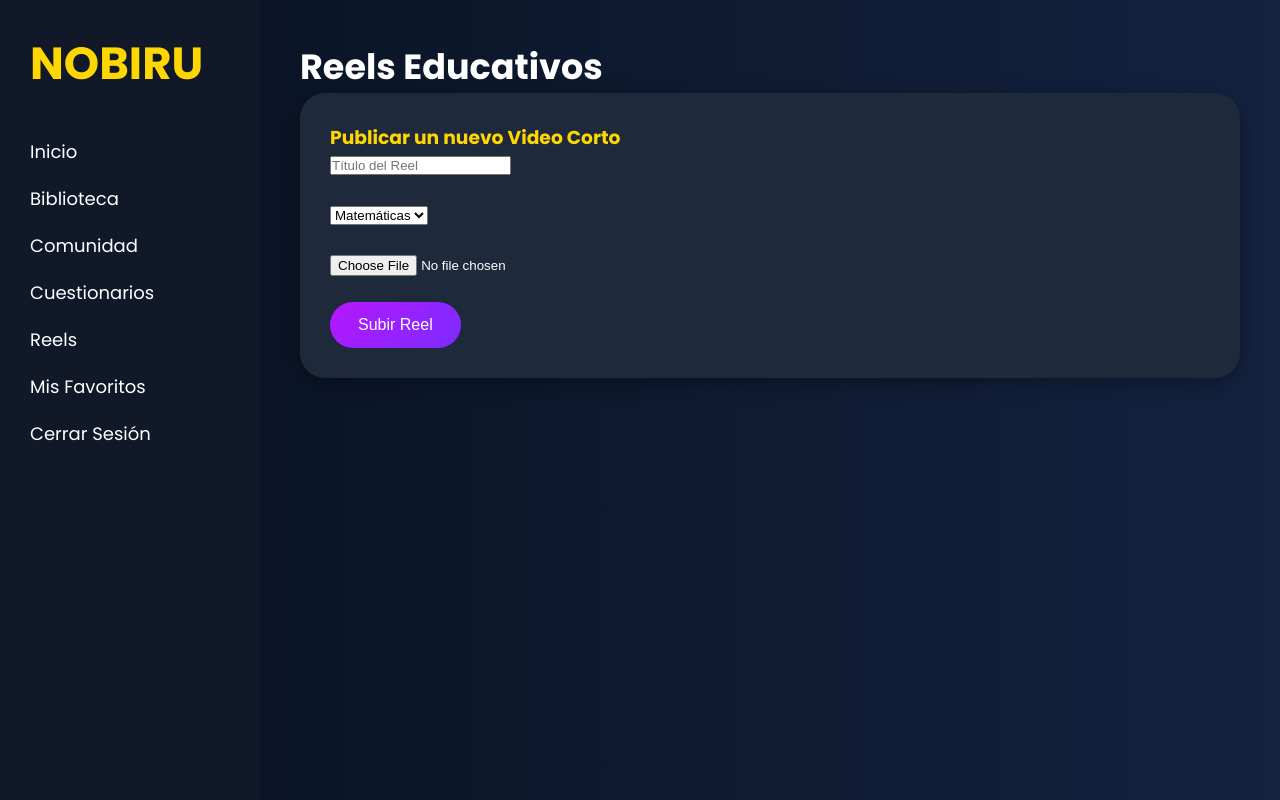
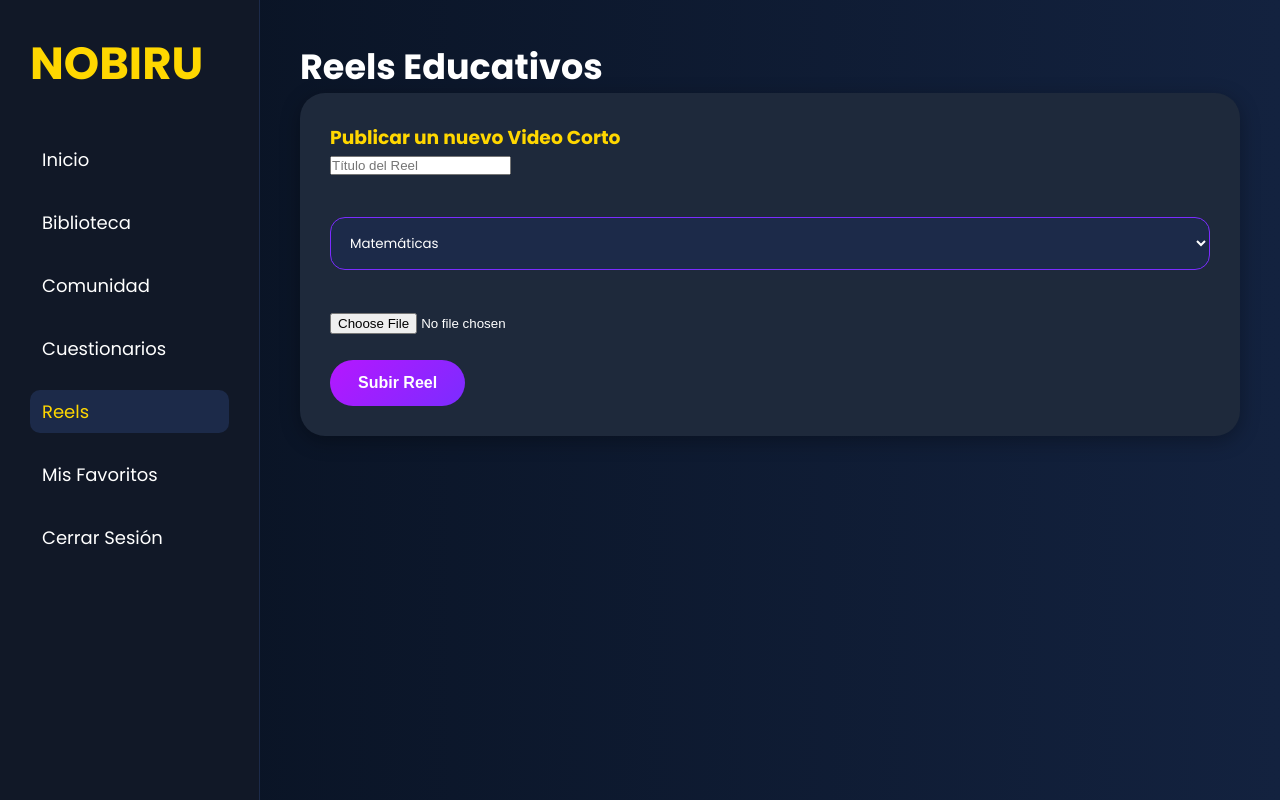
Before and after one commit to eray1324/Nobiru-0.1, a Flask app: page /reels in a window 1280 px wide. Run offline with Flask 3, Linux system fonts and the light colour scheme; the visitor is signed in with stand-in values (Sample User, id 1); data that the repository does not hold is empty; some libraries are stand-ins or nearby versions.

Commit message:
Update style.css

```diff
--- a/static/css/style.css
+++ b/static/css/style.css
@@ -9,7 +9,6 @@
 /* ==========================
 FONDO GENERAL
 ========================== */
-
 body{
     background:linear-gradient(90deg,#081120,#13223f);
     color:white;
@@ -20,7 +19,6 @@ body{
 /* ==========================
 CONTENEDORES GENERALES
 ========================== */
-
 .contenedor{
     width:90%;
     max-width:1400px;
@@ -31,7 +29,6 @@ CONTENEDORES GENERALES
 /* ==========================
 TÍTULOS
 ========================== */
-
 h1{
     color:#FFD700;
     font-size:70px;
@@ -55,7 +52,6 @@ p{
 /* ==========================
 ENCABEZADO BIBLIOTECA
 ========================== */
-
 .encabezado{
     display:flex;
     align-items:center;
@@ -72,26 +68,17 @@ ENCABEZADO BIBLIOTECA
 /* ==========================
 BOTÓN +
 ========================== */
-
 .boton-mas{
-
     width:75px;
     height:75px;
-
     border-radius:50%;
-
     background:linear-gradient(135deg,#b517ff,#7b2cff);
-
     color:white;
-
     display:flex;
     justify-content:center;
     align-items:center;
-
     text-decoration:none;
-
     font-size:45px;
-
     transition:.3s;
 }
 
@@ -102,23 +89,14 @@ BOTÓN +
 /* ==========================
 BUSCADOR
 ========================== */
-
 .buscador input{
-
     width:420px;
-
     padding:18px 25px;
-
     border:none;
-
     border-radius:50px;
-
     background:#1c2a49;
-
     color:white;
-
     outline:none;
-
     font-size:18px;
 }
 
@@ -129,12 +107,9 @@ BUSCADOR
 /* ==========================
 SUBTÍTULOS
 ========================== */
-
 .subtitulo{
-
     margin-top:40px;
     margin-bottom:30px;
-
     font-size:40px;
     color:white;
 }
@@ -142,182 +117,222 @@ SUBTÍTULOS
 /* ==========================
 GRID DE MATERIALES
 ========================== */
-
 .contenedor-materiales{
-
     display:grid;
-
-    grid-template-columns:
-    repeat(auto-fill,minmax(330px,1fr));
-
+    grid-template-columns: repeat(auto-fill,minmax(330px,1fr));
     gap:30px;
 }
 
 /* ==========================
 TARJETAS
 ========================== */
-
 .card-material{
-
     background:#16233c;
-
     padding:30px;
-
     border-radius:30px;
-
     box-shadow:0 0 25px rgba(0,0,0,.25);
-
     transition:.3s;
 }
 
 .card-material:hover{
-
     transform:translateY(-8px);
-
     box-shadow:0 10px 35px rgba(0,0,0,.4);
 }
 
 .card-material h3{
-
     color:#FFD700;
-
     margin-bottom:20px;
-
     font-size:28px;
 }
 
 /* ==========================
 BOTONES GENERALES
 ========================== */
-
-button{
-
+button, .btn-primario{
     background:linear-gradient(135deg,#b517ff,#7b2cff);
-
     border:none;
-
     color:white;
-
     padding:14px 28px;
-
     border-radius:30px;
-
     cursor:pointer;
-
     font-size:16px;
-
+    font-weight: 600;
     transition:.3s;
 }
 
-button:hover{
+button:hover, .btn-primario:hover{
+    transform:scale(1.05);
+    box-shadow: 0 5px 15px rgba(181, 23, 255, 0.4);
+}
 
-    transform:scale(1.05);
+.btn-secundario {
+    background: #1c2a49;
+    color: #FFD700;
+    border: 1px solid #7b2cff;
+    padding: 10px 20px;
+    border-radius: 30px;
+    cursor: pointer;
+    font-weight: 500;
+    transition: 0.3s;
+}
+
+.btn-secundario:hover {
+    background: #7b2cff;
+    color: white;
 }
 
 /* ==========================
-DASHBOARD
+DASHBOARD / ESTRUCTURA LATERAL
 ========================== */
-
 .contenedor-dashboard{
     display:flex;
     min-height:100vh;
 }
 
 .sidebar{
-
     width:260px;
-
     background:#111827;
-
     padding:30px;
+    border-right: 1px solid #1c2a49;
 }
 
 .sidebar h1{
-
     color:#FFD700;
-
     font-size:45px;
-
     margin-bottom:40px;
 }
 
 .sidebar a{
-
     display:block;
-
     color:white;
-
     text-decoration:none;
-
     margin-bottom:20px;
-
     font-size:18px;
-
+    padding: 8px 12px;
+    border-radius: 10px;
     transition:.3s;
 }
 
-.sidebar a:hover{
-
+.sidebar a:hover, .sidebar a.activo{
     color:#FFD700;
+    background: #1c2a49;
 }
 
 .contenido{
-
     flex:1;
-
     padding:40px;
 }
 
 /* ==========================
-CARDS GENERALES
+CARDS GENERALES / ELEMENTOS NUEVOS
 ========================== */
-
 .cards{
-
     display:grid;
-
-    grid-template-columns:
-    repeat(auto-fill,minmax(280px,1fr));
-
+    grid-template-columns: repeat(auto-fill,minmax(280px,1fr));
     gap:25px;
 }
 
 .card{
-
     background:#1e293b;
-
     padding:30px;
-
     border-radius:25px;
-
     box-shadow:0 5px 20px rgba(0,0,0,.3);
-
     transition:.3s;
 }
 
 .card:hover{
-
     transform:translateY(-6px);
 }
 
+/* Formularios y Textareas Adaptados */
+textarea, select, .form-respuesta input {
+    width: 100%;
+    padding: 15px;
+    margin: 15px 0;
+    background: #1c2a49;
+    border: 1px solid #7b2cff;
+    color: white;
+    border-radius: 15px;
+    font-family: 'Poppins', sans-serif;
+    outline: none;
+}
+
 /* ==========================
-INSIGNIA BRONCE
+NUEVOS ESTILOS: COMUNIDAD
 ========================== */
+.respuestas-caja {
+    background: #0d1627;
+    padding: 15px;
+    border-radius: 15px;
+    margin: 15px 0;
+}
+.respuesta-item {
+    padding: 8px 0;
+    border-bottom: 1px solid #1c2a49;
+    font-size: 14px;
+}
+.respuesta-item:last-child {
+    border-bottom: none;
+}
+
+/* ==========================
+NUEVOS ESTILOS: REELS
+========================== */
+.grid-reels {
+    display: grid;
+    grid-template-columns: repeat(auto-fill, minmax(300px, 1fr));
+    gap: 30px;
+    margin-top: 20px;
+}
+.card-video {
+    background: #16233c;
+    border-radius: 25px;
+    overflow: hidden;
+    padding: 20px;
+    box-shadow: 0 5px 20px rgba(0,0,0,.3);
+}
+.card-video video {
+    border-radius: 15px;
+    margin-top: 10px;
+    background: #000;
+}
+.tag {
+    background: linear-gradient(135deg,#b517ff,#7b2cff);
+    color: white;
+    padding: 4px 12px;
+    border-radius: 20px;
+    font-size: 12px;
+    display: inline-block;
+    margin-bottom: 10px;
+}
+
+/* ==========================
+SISTEMA DE INSIGNIAS VISUALES
+========================== */
+.badge {
+    display: inline-block;
+    padding: 12px 30px;
+    border-radius: 50px;
+    font-weight: bold;
+    font-size: 18px;
+    margin: 15px 0;
+    text-shadow: 0 2px 4px rgba(0,0,0,0.5);
+}
+.bronce { background: #8B5A2B; color: white; border: 3px solid #b2bec3; }
+.plata { background: #7f8c8d; color: white; border: 3px solid #dcdde1; }
+.oro { background: #f1c40f; color: #2c3e50; border: 3px solid #fff; box-shadow: 0 0 15px #f1c40f; }
 
 .bronze-badge{
-
     width:140px;
     height:140px;
-
     background:#8B5A2B;
-
+    border: 4px solid #b2bec3;
     border-radius:50%;
-
     display:flex;
     justify-content:center;
     align-items:center;
-
     margin-top:20px;
-
     font-weight:bold;
+    font-size: 45px;
+    box-shadow: 0 0 20px rgba(0,0,0,0.4);
 }
```
